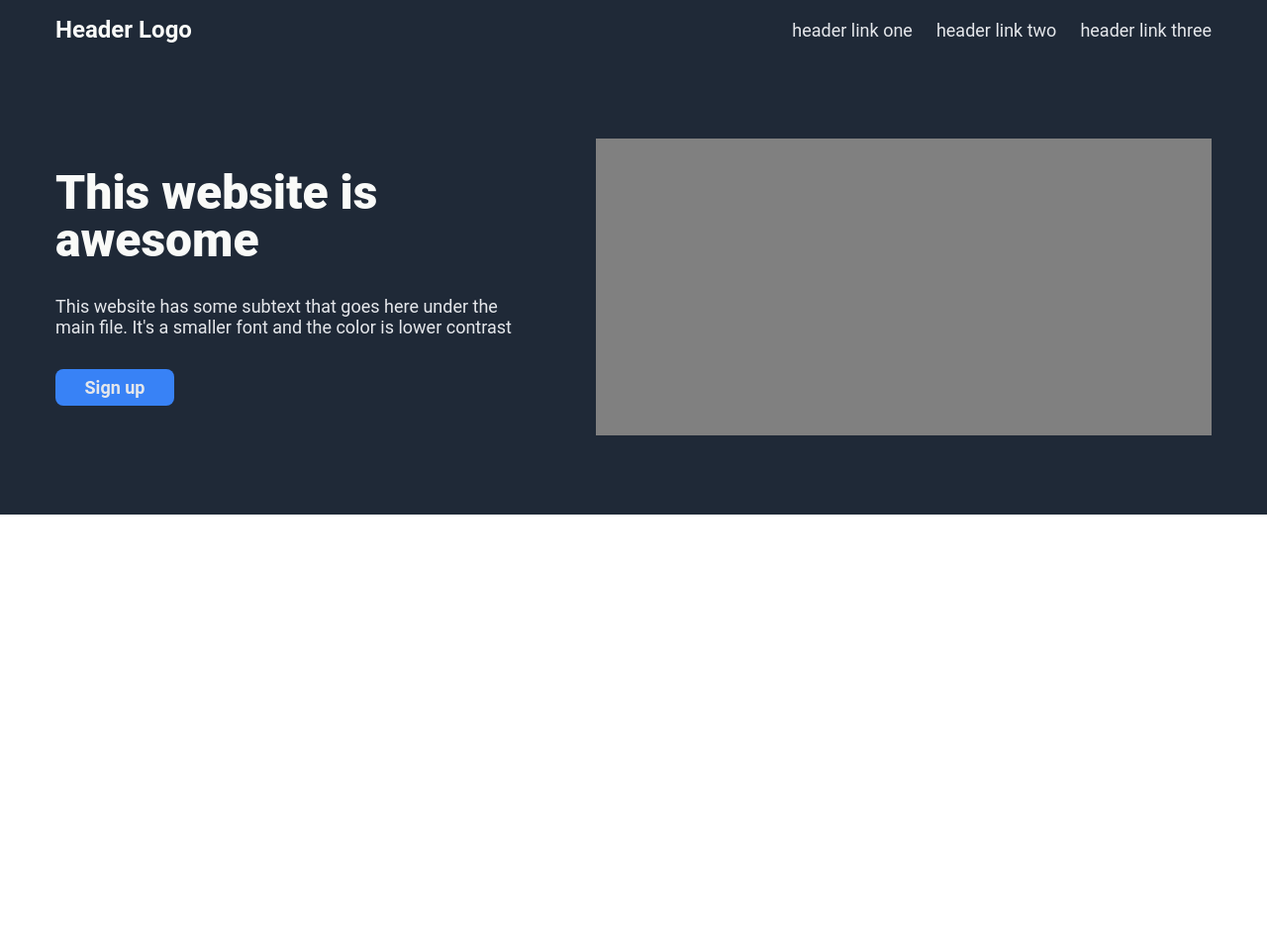
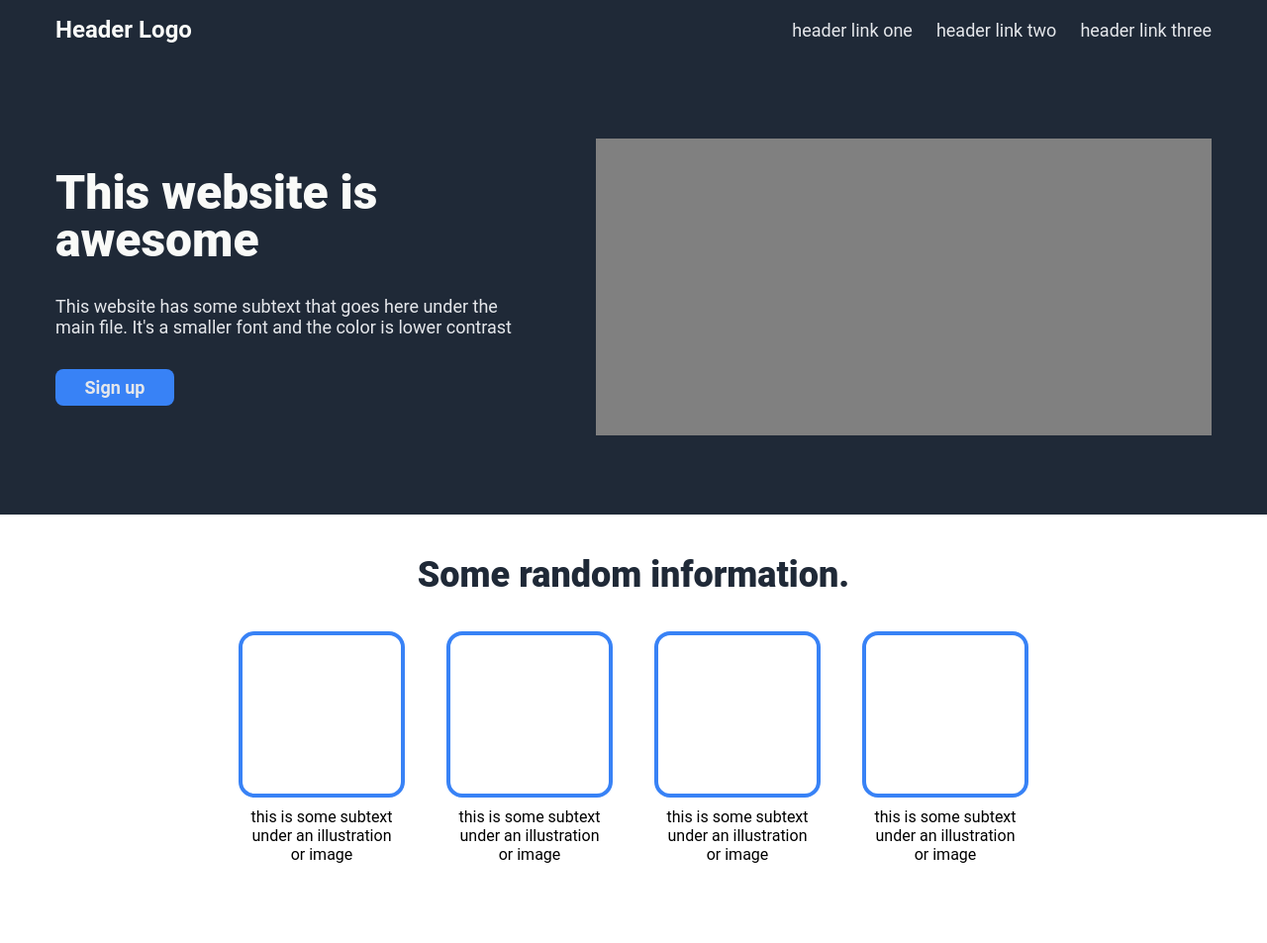
Before and after one commit to alogieishara/css-landing-page, a plain HTML site: page index.html in a window 1280 px wide. Shown: the whole page at 99% size. Before the commit the page ends 800 px from the top, so only its background shows below. Drawn offline with Linux system fonts and the light colour scheme.

Commit message:
Information part with blue outline boxes

```diff
--- a/index.html
+++ b/index.html
@@ -28,5 +28,24 @@
             <div class="hero-image"></div>
         </div>
     </div>
+    <div class="information">Some random information.</div>
+    <div class="boxes">
+        <div class="box-col">
+            <div class="box"></div>
+            <span>this is some subtext under an illustration or image</span>
+        </div>
+        <div class="box-col">
+            <div class="box"></div>
+            <span>this is some subtext under an illustration or image</span>
+        </div>
+        <div class="box-col">
+            <div class="box"></div>
+            <span>this is some subtext under an illustration or image</span>
+        </div>
+        <div class="box-col">
+            <div class="box"></div>
+            <span>this is some subtext under an illustration or image</span>
+        </div>
+    </div>
 </body>
 </html>
--- a/style.css
+++ b/style.css
@@ -82,3 +82,39 @@
     max-width: 120px;
     border-radius: 8px;
 }
+
+.information {
+    display:flex;
+    padding-top: 40px;
+    justify-content: center;
+    font-size: 36px;
+    color: #1F2937;
+    font-weight: 900;
+    padding-bottom: 40px;
+}
+
+.box-col {
+    display: flex;
+    flex-direction: column;
+    align-items: center;
+    gap: 14px;
+    padding-bottom: 80px;
+}
+
+.boxes {
+    display: flex;
+    justify-content: center;
+    gap: 50px;
+}
+
+.box {
+    height: 160px;
+    width: 160px;
+    outline: 4px solid #3882F6;
+    border-radius: 12px;
+}
+
+span {
+    width: 150px;
+    text-align: center;
+}
```
